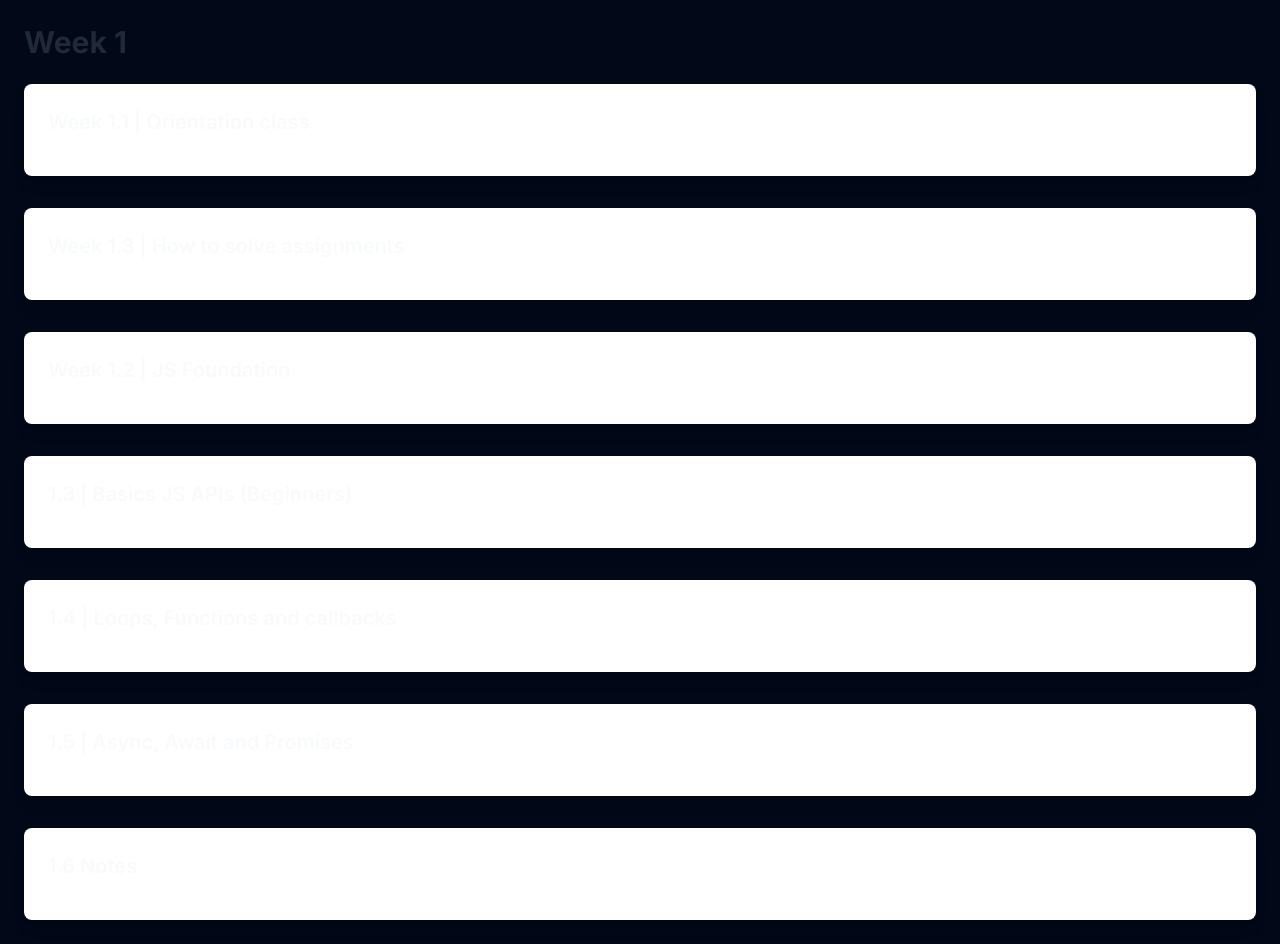
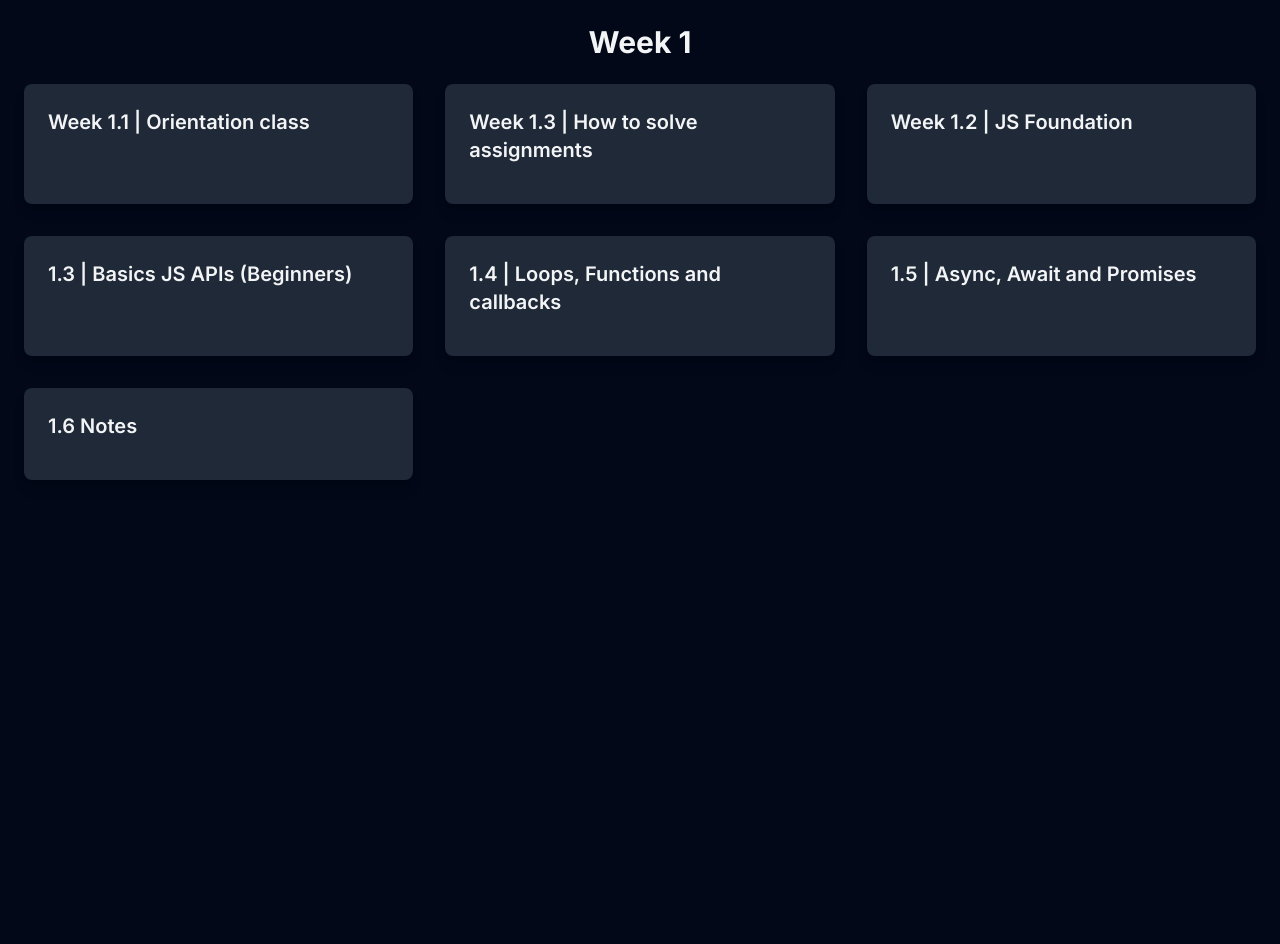
Before and after one commit to Ankur02Sarkar/100xdevs-cohort-2, a Next.js app: page /week/1 in a window 1280 px wide. After the commit the page ends 800 px from the top, so only its background shows below. Built offline with nearby package versions, Linux system fonts and the light colour scheme.

Commit message:
update week page

```diff
--- a/src/app/week/[weekNum]/page.js
+++ b/src/app/week/[weekNum]/page.js
@@ -25,17 +25,20 @@ const WeekDetail = ({ params }) => {
 
   return (
     <div className="container mx-auto p-6">
-      <h2 className="text-3xl font-bold text-gray-800 mb-6">
+      <h2 className="text-3xl font-bold text-gray-800 dark:text-gray-100 mb-6 text-center">
         {weekData.title}
       </h2>
-      <div className="space-y-8">
+      <div className="grid grid-cols-1 sm:grid-cols-2 lg:grid-cols-3 gap-8">
         {weekData.media.map((media, index) => (
           <div
             key={index}
-            className="bg-white p-6 rounded-lg shadow-lg cursor-pointer"
+            className="bg-white dark:bg-gray-800 p-6 rounded-lg shadow-lg transform hover:scale-105 transition-transform cursor-pointer"
             onClick={() => handleMediaClick(media)}
           >
-            <h3 className="text-xl font-semibold mb-4">{media.name}</h3>
+            <h3 className="text-xl font-semibold text-gray-800 dark:text-gray-100 mb-4">
+              {media.name}
+            </h3>
+            {/* Additional content, such as media description or icons, can be added here */}
           </div>
         ))}
       </div>
```
